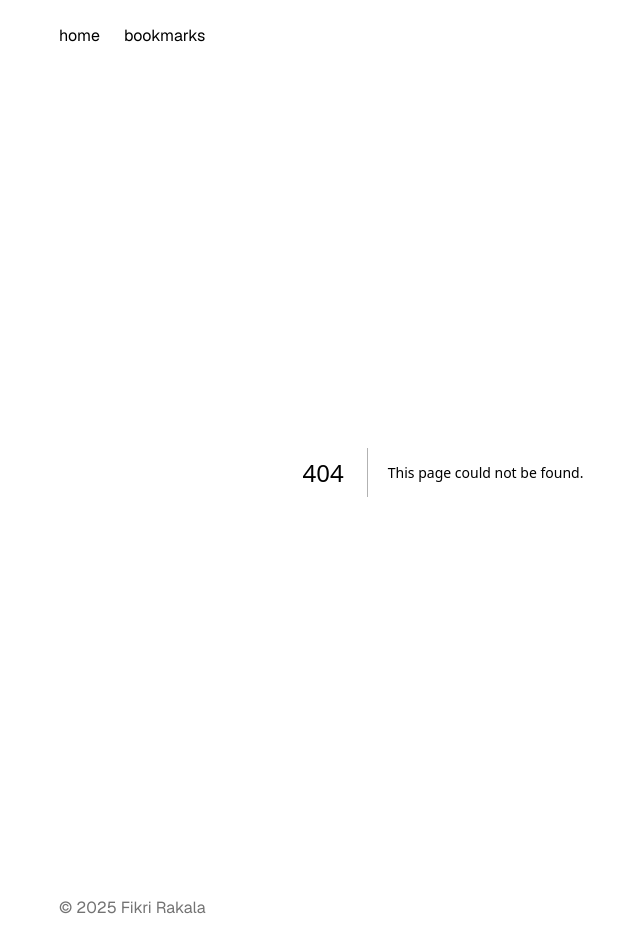
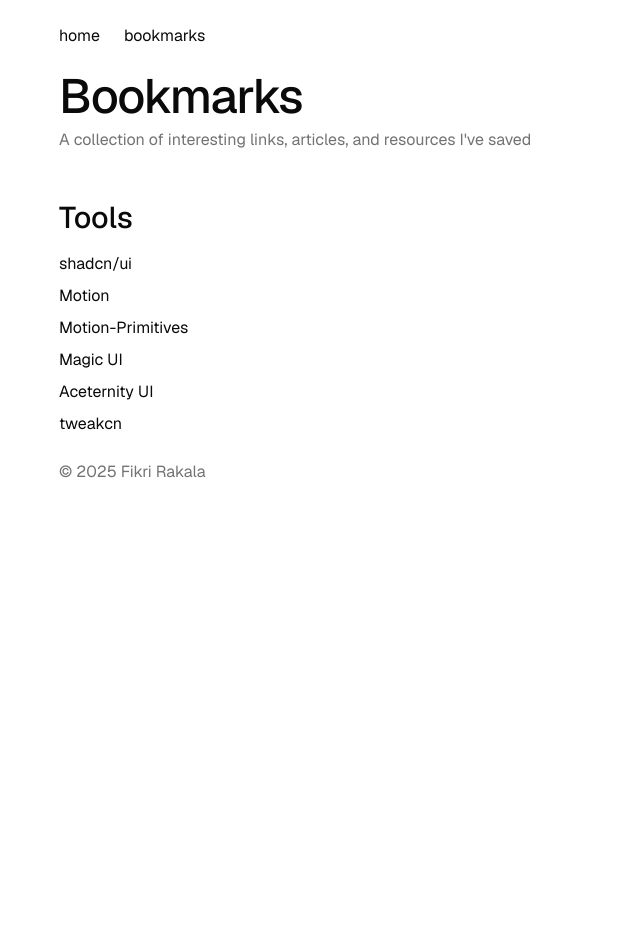
Before and after one commit to fikrirakala/blog, a Next.js app: page /bookmarks in a window 1280 px wide. Before the commit this address had no page. Shown: the whole page, without its empty margins (197-837 px from the left). After the commit the page ends 800 px from the top, so only its background shows below. Built offline with nearby package versions, Linux system fonts and the light colour scheme.

Commit message:
Create Bookmarks Page

```diff
--- /dev/null
+++ b/src/app/bookmarks/page.tsx
@@ -0,0 +1,50 @@
+export default function BookmarksPage() {
+  return (
+    <section className="px-4 sm:px-6 lg:px-8">
+      <div className="mx-auto max-w-3xl">
+        <h1 className="mb-2 text-4xl font-medium tracking-tight md:text-5xl">
+          Bookmarks
+        </h1>
+        <p className="text-muted-foreground">
+          A collection of interesting links, articles, and resources I&apos;ve
+          saved
+        </p>
+
+        <h2 className="mt-12 mb-4 text-2xl font-medium md:text-3xl">Tools</h2>
+
+        <ul className="space-y-2">
+          <li>
+            <a href="https://ui.shadcn.com/" target="_blank">
+              shadcn/ui
+            </a>
+          </li>
+          <li>
+            <a href="https://motion.dev/" target="_blank">
+              Motion
+            </a>
+          </li>
+          <li>
+            <a href="https://motion-primitives.com/" target="_blank">
+              Motion-Primitives
+            </a>
+          </li>
+          <li>
+            <a href="https://magicui.design/" target="_blank">
+              Magic UI
+            </a>
+          </li>
+          <li>
+            <a href="https://ui.aceternity.com/" target="_blank">
+              Aceternity UI
+            </a>
+          </li>
+          <li>
+            <a href="https://tweakcn.com/" target="_blank">
+              tweakcn
+            </a>
+          </li>
+        </ul>
+      </div>
+    </section>
+  );
+}
--- a/src/app/page.tsx
+++ b/src/app/page.tsx
@@ -2,7 +2,7 @@ export default function Home() {
   return (
     <section className="px-4 sm:px-6 lg:px-8">
       <div className="mx-auto max-w-3xl">
-        <h1 className="mb-8 text-2xl font-semibold tracking-tighter">
+        <h1 className="mb-2 text-4xl font-medium tracking-tight md:text-5xl">
           Fikri Rakala Weblog
         </h1>
         <p className="text-muted-foreground">
```
